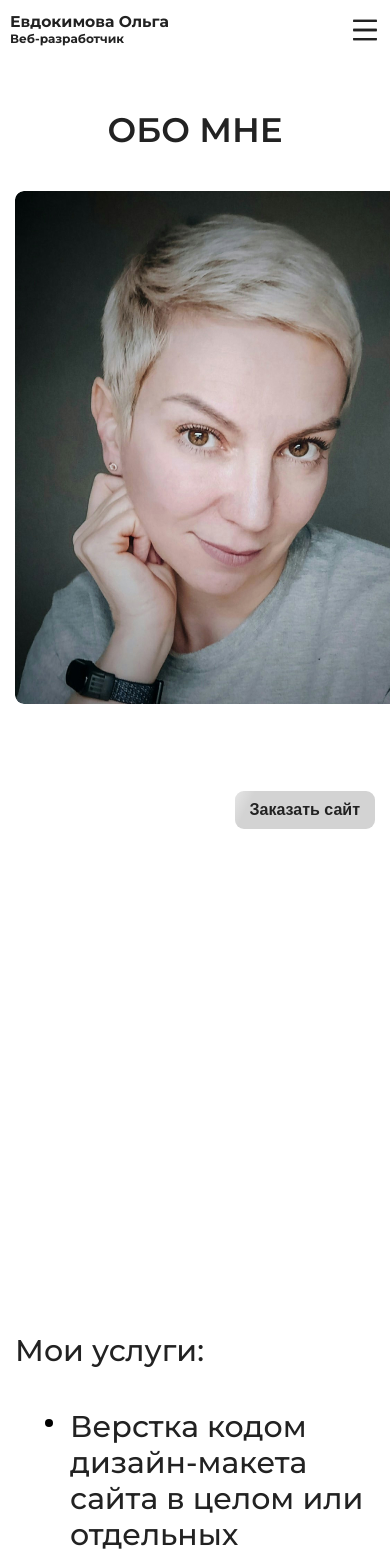
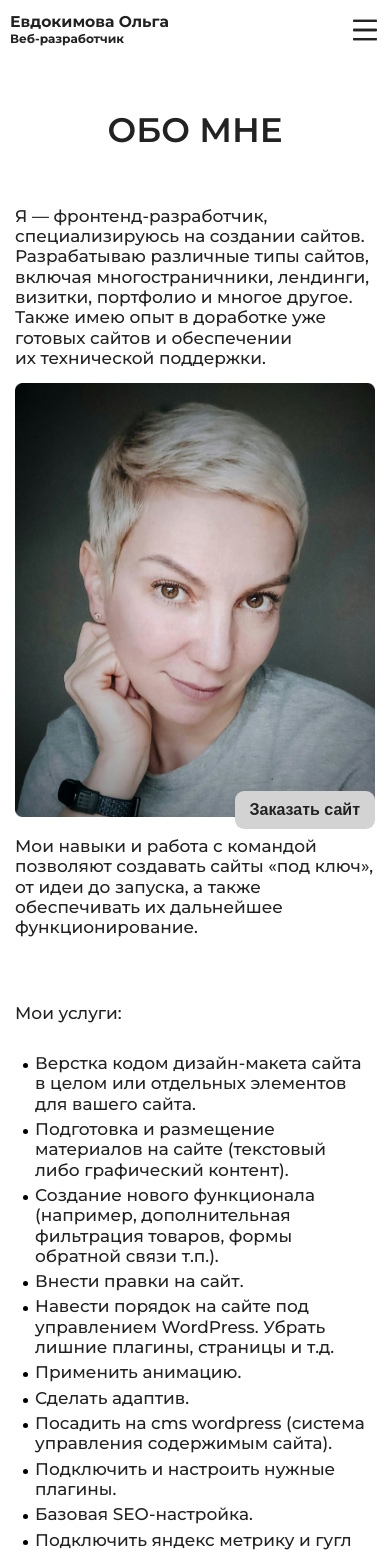
Before and after one commit to olga-evdokimova/evdokimovaolga, a Next.js app: page /about in a window 390 px wide. Shown: the top 1555 px of the page. Built offline with nearby package versions, Linux system fonts and the light colour scheme.

Commit message:
about adaptive

```diff
--- a/app/about/page.tsx
+++ b/app/about/page.tsx
@@ -1,7 +1,7 @@
 import "./style.scss";
 import Title from "../components/Ttile";
 import Image from "next/image";
-
+import Test from "../components/Test/Test";
 export default function About() {
   return (
     <main>
@@ -12,26 +12,23 @@ export default function About() {
             <div className="about__img">
               <Image
                 src="about.jpg"
-                alt=""
-                fill
-                sizes="426px"
-                style={{ borderRadius: "9px", objectFit: "cover" }}
+                alt="Картинка"
+                width={426}
+                height={513}
               />
             </div>
-            <div className="about__text">
             <p>
               Я&nbsp;&mdash; фронтенд-разработчик, специализируюсь
               на&nbsp;создании сайтов. Разрабатываю различные типы сайтов,
               включая многостраничники, лендинги, визитки, портфолио
-                и&nbsp;многое другое. Также имею опыт в&nbsp;доработке уже
-                готовых сайтов и&nbsp;обеспечении их&nbsp;технической поддержки.
+              и&nbsp;многое другое. Также имею опыт в&nbsp;доработке уже готовых
+              сайтов и&nbsp;обеспечении их&nbsp;технической поддержки.
             </p>
             <p>
-                Мои навыки и&nbsp;работа с&nbsp;командой позволяют создавать
-                сайты &laquo;под ключ&raquo;, от&nbsp;идеи до&nbsp;запуска,
-                а&nbsp;также обеспечивать их&nbsp;дальнейшее функционирование.
+              Мои навыки и&nbsp;работа с&nbsp;командой позволяют создавать сайты
+              &laquo;под ключ&raquo;, от&nbsp;идеи до&nbsp;запуска, а&nbsp;также
+              обеспечивать их&nbsp;дальнейшее функционирование.
             </p>
-            </div>
           </div>
           <div className="about__list">
             <h4 className="about__list-title">Мои услуги:</h4>
--- a/app/about/style.scss
+++ b/app/about/style.scss
@@ -1,29 +1,62 @@
 .about {
     font-weight: 500;
-    font-size: 30px;
+    // font-size: 30px;
+    font-size: clamp(16px, 16px + (30 - 16) * ((100vw - 320px) / (1358 - 320)), 30px);
     padding-bottom: 150px;
     @media (max-width: 767px) {
         padding-bottom: 80px;
     }
     &__content {
-        display: grid;
-        grid-template-columns: 426px 1fr;
-        margin-bottom: 170px;
+        min-height: 513px;
+        @media (max-width: 992px) {
+            min-height: 300px;
+        }
+        @media (max-width: 480px) {
+            display: flex;
+            flex-direction: column;
+        }
+        p {
+            &:last-child {
+                margin-top: 30px;
+                @media (max-width: 480px) {
+                    order: 1;
+                    margin-top: 15px;
+                }
+            }
+            @media (max-width: 480px) {
+                margin: 15px 0;
+            }
+        }
     }
     &__img {
-        position: relative;
-        height: 513px;
+        float: left;
+        margin-right: 35px;
+        @media (max-width: 992px) {
+            margin-right: 20px;
+        }
+        @media (max-width: 480px) {
+            float: none;
+            margin-right: 0;
+            order: 1;
+        }
+        img {
+            height: auto;
+            @media (max-width: 992px) {
+                width: 200px;
+            }
+            @media (max-width: 480px) {
+                width: 100%;
+            }
+        }
     }
-    &__text {
-        margin-left: 35px;
-        display: flex;
-        flex-direction: column;
-        justify-content: space-between;
-    }
+
     &__list {
         h4 {
             font-weight: 500;
-            margin-bottom: 40px;
+            margin: 70px 0 40px 0;
+            @media (max-width: 767px) {
+                margin: 50px 0 30px 0;
+            }
         }
         ul {
             padding-bottom: 40px;
@@ -40,6 +73,14 @@
                 height: 8px;
                 border-radius: 50%;
                 background-color: rgb(0, 0, 0);
+                @media (max-width: 767px) {
+                    left: 8px;
+                    width: 5px;
+                    height: 5px;
+                }
+            }
+            @media (max-width: 767px) {
+                padding: 0 0 5px 20px;
             }
         }
         span {
--- /dev/null
+++ b/app/components/Test/Test.tsx
@@ -0,0 +1,25 @@
+import Image from "next/image";
+import "./Test.scss";
+const MyComponent = () => {
+  return (
+    <div>
+      <div style={{ float: "left", marginRight: "10px" }}>
+        <Image
+          src="https://i.ibb.co/kQ4T5tX/logo.png"
+          alt="Картинка"
+          width={300}
+          height={300}
+        />
+      </div>
+      <p>
+        Lorem ipsum dolor sit amet, consectetur adipiscing elit. Sed vitae lorem
+        at nunc tincidunt aliquet. Donec auctor, mauris ut lacinia ultrices,
+        ipsum nunc tincidunt urna, vitae aliquet justo risus at justo.
+        Vestibulum ante ipsum primis in faucibus orci luctus et ultrices posuere
+        cubilia Curae; Nullam auctor, lacus vitae consequat aliquam, nunc nunc
+        tincidunt urna, vitae aliquet justo risus at justo.
+      </p>
+    </div>
+  );
+};
+export default MyComponent;
--- a/app/components/nav/Nav.scss
+++ b/app/components/nav/Nav.scss
@@ -15,7 +15,7 @@
             height: 100vh;
             background-color: #f8f8f8;
             z-index: 101;
-            transition: right 0.8s;
+            transition: right .5s .5s;
         }
         li {
             font-weight: 400;
@@ -59,4 +59,5 @@
 }
 .active_menu {
     right: 0;
+    transition: right .5s 0s;
 }
```
Also changed, not shown: app/components/Test/Test.scss (added). Lines whose indentation alone changed are shown as unchanged.
